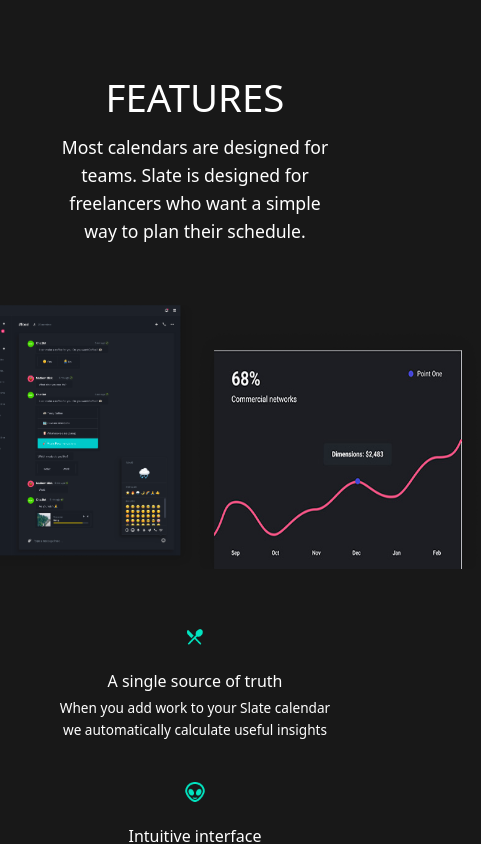
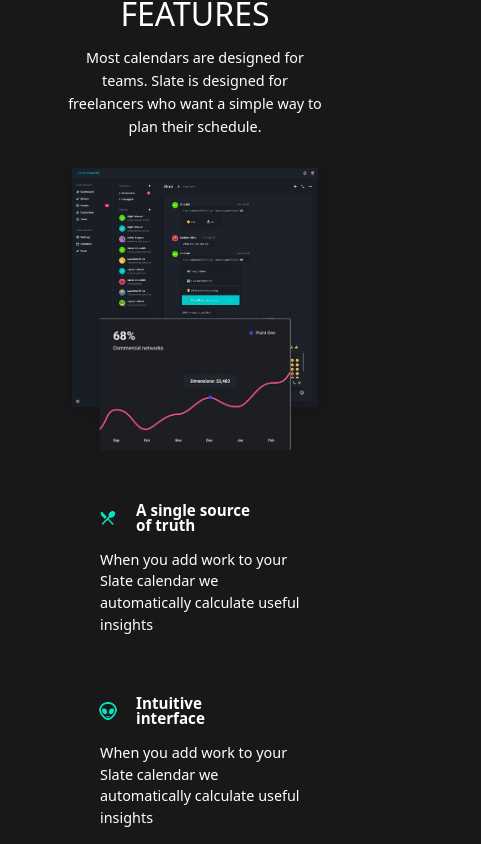
Before and after one commit to Caiorossi00/Frontend-Test---ADAC-Softwares, a React (Vite) app: page / in a window 390 px wide. Shown: the part 960-1804 px from the top of the page, 481 px wide, since content can reach past the window. Built offline with nearby package versions, Linux system fonts and the light colour scheme.

Commit message:
UI update

```diff
--- a/src/sections/Features/Features.jsx
+++ b/src/sections/Features/Features.jsx
@@ -53,14 +53,14 @@
           <div className="features-list">
             {featuresList.map((item, index) => (
               <div className="feature-item" key={index}>
-                <div className="feature-icon">
-                  <img src={item.icon} alt="" />
+                <div className="feature-header">
+                  <div className="feature-icon">
+                    <img src={item.icon} alt="" />
+                  </div>
+                  <h3 className="feature-title">{item.title}</h3>
                 </div>
 
-                <div className="feature-texts">
-                  <h3>{item.title}</h3>
-                  <p>{item.description}</p>
-                </div>
+                <p className="feature-description">{item.description}</p>
               </div>
             ))}
           </div>
--- a/src/sections/Features/Features.scss
+++ b/src/sections/Features/Features.scss
@@ -5,7 +5,7 @@
 
   .features-content {
     width: 80%;
-    max-width: 1200px;
+    max-width: 1100px;
     display: flex;
     flex-direction: column;
     align-items: center;
@@ -66,15 +66,20 @@
 
   .feature-item {
     display: flex;
-    gap: 16px;
-    align-items: flex-start;
     flex-direction: column;
+    gap: 5px;
+  }
+
+  .feature-header {
+    display: flex;
+    align-items: center;
   }
 
   .feature-icon {
     width: 40px;
     height: 40px;
     flex-shrink: 0;
+    margin-right: 5px;
 
     img {
       width: 100%;
@@ -84,54 +89,93 @@
     }
   }
 
-  .feature-texts {
-    h3 {
-      font-size: 1rem;
-      margin-bottom: 8px;
-    }
+  .feature-title {
+    font-size: 1rem;
+    font-weight: bold;
+    width: 120px;
+  }
 
-    p {
-      font-size: 0.85rem;
-      line-height: 1.6;
-      max-width: 320px;
-    }
+  .feature-description {
+    font-size: 0.85rem;
+    line-height: 1.3;
+    max-width: 200px;
+    margin-left: 10px;
   }
 }
 
 @media (max-width: 768px) {
   .features {
-    padding: 80px 16px;
+    .features-content {
+      width: 70%;
+      margin-top: 10vh;
+    }
 
     .features-title {
-      font-size: 2.4rem;
+      font-size: 2rem;
     }
 
     .features-text {
-      font-size: 1.1rem;
+      max-width: 95%;
+      font-size: 0.9rem;
+      margin-bottom: 30px;
     }
 
     .features-layout {
       flex-direction: column;
-      gap: 48px;
+      gap: 60px;
     }
 
     .features-images {
       width: 100%;
+      flex: none;
     }
 
-    .features-image--overlay {
-      position: static;
-      margin-top: 24px;
+    .features-image {
+      &--main {
+        max-width: 100%;
+      }
+
+      &--overlay {
+        max-width: 220px;
+        bottom: -30px;
+        right: 50%;
+        transform: translateX(50%);
+      }
     }
 
     .features-list {
+      width: 100%;
+      gap: 48px;
+      margin-top: 20px;
       align-items: center;
-      text-align: center;
     }
 
     .feature-item {
-      flex-direction: column;
+      gap: 8px;
+    }
+
+    .feature-header {
       align-items: center;
+    }
+
+    .feature-icon {
+      width: 36px;
+      height: 36px;
+      margin-right: 10px;
+    }
+
+    .feature-title {
+      width: auto;
+      font-size: 0.95rem;
+      width: 120px;
+    }
+
+    .feature-description {
+      max-width: 200px;
+      font-size: 0.9rem;
+      line-height: 1.5;
+      margin-top: 5px;
+      margin-bottom: 10px;
     }
   }
 }
```
